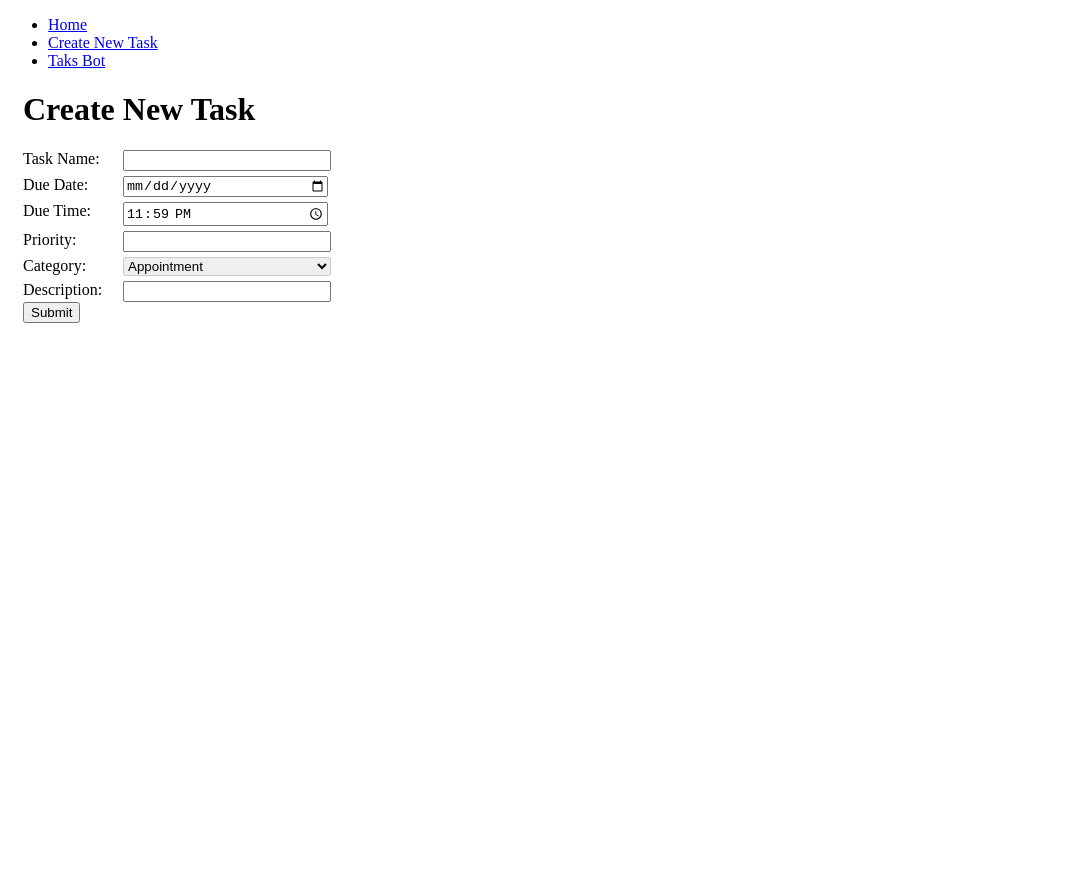
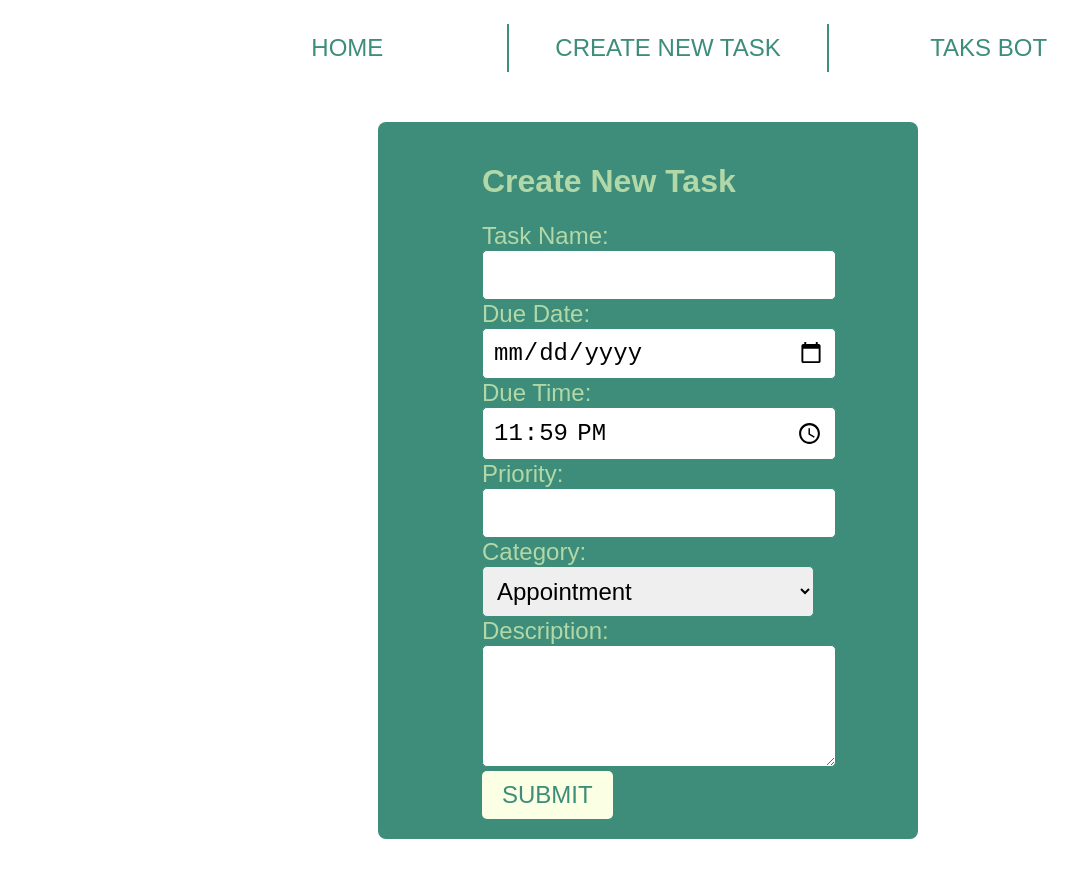
Before and after one commit to ixnp/628TeamProject, a React (Create React App) app in the folder client/: page /new_task in a window 1280 px wide. Shown: the top 878 px of the page, without its empty margins (0-1087 px from the left). Before the commit the page ends 800 px from the top, so only its background shows below. Built offline with nearby package versions, Linux system fonts and the light colour scheme.

Commit message:
css added

```diff
--- a/client/src/App.js
+++ b/client/src/App.js
@@ -1,3 +1,5 @@
+import "./styles/Variables.css";
+import "./styles/Main.css";
 import TaskForm from "./components/CreateTaskForm";
 import SortTaskMenu from "./components/SortTaskMenu";
 import AIrequest from "./components/AIrequest";
@@ -7,7 +9,6 @@ import React, { useState } from "react";
 import { tasksTemp } from "./data/TempTasks";
 
 function App() {
-  const [formRendered, setformRendered] = useState("");
   const [taskStates, setTasks] = useState(tasksTemp);
 
   const addTask = (newTask) => {
@@ -16,7 +17,7 @@ function App() {
 
   return (
     <BrowserRouter>
-      <div className="main container">
+      <div className="container">
         <nav className="navbar">
           <ul>
             <li>
--- a/client/src/components/CreateTaskForm.js
+++ b/client/src/components/CreateTaskForm.js
@@ -1,5 +1,5 @@
+import "../styles/Form.css";
 import React, { useState } from "react";
-import "../styles/CreateTaskPage.css";
 import { isTaskValid } from "./TaskUtils";
 
 function TaskForm({ updateTasks }) {
@@ -13,19 +13,17 @@ function TaskForm({ updateTasks }) {
   });
 
   const handleChange = (event) => {
-    const name = event.target.name;     // The updated field name.
-    const value = event.target.value;   // The updated field's new value.
+    const name = event.target.name; // The updated field name.
+    const value = event.target.value; // The updated field's new value.
     setNewTask((values) => ({ ...values, [name]: value }));
   };
 
   const handleSubmit = (event) => {
     event.preventDefault();
-    if(isTaskValid(newTask)) {
+    if (isTaskValid(newTask)) {
       updateTasks(newTask);
     }
   };
-
-
 
   return (
     <form onSubmit={handleSubmit}>
@@ -117,7 +115,7 @@ function TaskForm({ updateTasks }) {
           </div>
 
           <div class="desc">
-            <input
+            <textarea
               className="create-task-input"
               type="text"
               name="description"
--- a/client/src/components/SortTaskMenu.js
+++ b/client/src/components/SortTaskMenu.js
@@ -1,3 +1,5 @@
+import "../styles/Tasks.css";
+
 import TaskList from "./TaskList";
 import { useState } from "react";
 import { getTaskTime } from "./TaskUtils";
@@ -16,8 +18,7 @@ function SortTaskMenu({ tasks }) {
   };
 
   return (
-    <>
-      <h1>To-Do List</h1>
+    <div className="task-container">
       <select onChange={updateSelectedCategory}>
         <option value="All">All Categories</option>
         <option value="Appointment">Appointment</option>
@@ -40,7 +41,7 @@ function SortTaskMenu({ tasks }) {
       </select>
 
       <TaskList tasks={sort(tasks)} category={selectedCategory} />
-    </>
+    </div>
   );
 
   /*
--- a/client/src/components/TaskCard.js
+++ b/client/src/components/TaskCard.js
@@ -7,7 +7,7 @@ function TaskCard({
   taskType,
 }) {
   return (
-    <div>
+    <div className="task-card">
       <h2>{taskName}</h2>
       <ul>
         <li>Priority: {priority}</li>
@@ -16,9 +16,11 @@ function TaskCard({
           Due Date: {dueDate} <span>{dueTime}</span>
         </li>
         <li>Description: {description}</li>
+      </ul>
+      <div className="task-buttons">
         <button>Delete Task</button>
         <button>Edit Task</button>
-      </ul>
+      </div>
     </div>
   );
 }
--- a/client/src/styles/CreateTaskPage.css
+++ /dev/null
@@ -1,69 +0,0 @@
-
-.form-global {
-    margin-left: 15px;
-}
-.create-task-input {
-    width: 200px;
-  }
-
-  .create-task-select {
-    width: 208px;
-    border: 1px solid #ccc;
-    border-radius: 2px;
-  }
-
-  .wrapper {
-    display: grid;
-    grid-template-columns: 100px 200px;
-    row-gap: 5px;
-  }
-  .name-label {
-    grid-row: 1;
-    grid-column: 1;
-  }
-  .name {
-    grid-row: 1;
-    grid-column: 2;
-  }
-  .date-label {
-    grid-row: 2;
-    grid-column: 1;
-
-  }
-  .date {
-    grid-row: 2;
-    grid-column: 2;
-  }
-  .time-label {
-    grid-row: 3;
-    grid-column: 1;
-
-  }
-  .time {
-    grid-row: 3;
-    grid-column: 2;
-  }
-  .priority-label {
-    grid-row: 4;
-    grid-column: 1;
-  }
-  .priority {
-    grid-row: 4;
-    grid-column: 2;
-  }
-  .category-label {
-    grid-row: 5;
-    grid-column: 1;
-  }
-  .category {
-    grid-row: 5;
-    grid-column: 2;
-  }
-  .desc-label {
-    grid-row: 6;
-    grid-column: 1;
-  }
-  .desc {
-    grid-row: 6;
-    grid-column: 2;
-  }
--- /dev/null
+++ b/client/src/styles/Form.css
@@ -0,0 +1,40 @@
+form {
+  display: flex;
+  flex-direction: column;
+  width: 100%;
+  max-width: 500px;
+  margin: 5% auto;
+  padding: 20px;
+  background-color: var(--primary-color);
+  color: var(--secondary-color);
+  border-radius: 8px;
+  justify-content: center;
+  align-items: center;
+}
+label {
+  font-size: 1.5em;
+}
+input,
+textarea,
+select {
+  width: 100%;
+  padding: 10px;
+  border: 1px solid var(--primary-color);
+  border-radius: 5px;
+  font-size: 1.5rem;
+}
+
+textarea {
+  height: 100px;
+}
+
+input[type="submit"] {
+  width: auto;
+  padding: 10px 20px;
+  border: none;
+  background-color: var(--call-to-action-color);
+  color: var(--primary-color);
+  font-size: 1.5rem;
+  text-transform: uppercase;
+  border-radius: 5px;
+}
--- /dev/null
+++ b/client/src/styles/Main.css
@@ -0,0 +1,39 @@
+/* Adds all content in the body to the middle of page */
+body {
+  display: flex;
+  justify-content: center;
+  align-items: center;
+  font-family: Arial, sans-serif;
+  width: 100%;
+}
+li {
+  list-style: none;
+}
+nav {
+  min-width: 1000px;
+}
+nav ul {
+  display: flex;
+  flex-direction: row;
+  justify-content: space-around;
+  text-align: center;
+}
+nav li {
+  height: 100%;
+  width: 100%;
+  font-size: 1.5rem;
+  padding: 10px;
+  color: var(--primary-color);
+}
+nav ul li:not(:last-child) {
+  border-right: 2px solid;
+}
+nav li:hover {
+  background-color: var(--higlight-color);
+}
+nav ul li a {
+  text-decoration: none;
+  color: inherit;
+  text-transform: uppercase;
+  padding: 1rem;
+}
--- /dev/null
+++ b/client/src/styles/Tasks.css
@@ -0,0 +1,59 @@
+.task-container {
+  color: var(--primary-color);
+  display: flex;
+  flex-direction: column;
+  align-items: end;
+  font-size: 1.2rem;
+}
+
+.task-container select {
+  width: 30%;
+  margin: 10px;
+  height: 40px;
+  font-size: 1rem;
+  text-align: center;
+}
+
+.task-card {
+  background-color: var(--primary-color);
+  color: var(--secondary-color);
+  margin: 10px;
+  padding: 10px;
+  width: 100%;
+  border-radius: 8px;
+  display: grid;
+  grid-template-columns: 180px auto 150px;
+  gap: 20px;
+  align-items: center;
+}
+
+.task-card h2 {
+  width: 100%;
+  text-align: left;
+}
+
+.task-card ul {
+  padding: 0;
+  margin: 0;
+  list-style: none;
+}
+
+.task-card li {
+  text-align: start;
+}
+
+.task-buttons {
+  display: flex;
+  flex-direction: column;
+  align-items: end;
+}
+
+.task-buttons button {
+  height: 40px;
+  width: 130px;
+  background-color: var(--call-to-action-color);
+  color: var(--primary-color);
+  text-transform: uppercase;
+  margin: 5px;
+  border: none;
+}
--- /dev/null
+++ b/client/src/styles/Variables.css
@@ -0,0 +1,9 @@
+:root {
+  /* colors */
+  --primary-color: #3d8d7a;
+  --secondary-color: #b3d8a8;
+  --higlight-color: #a3d1c6;
+  --call-to-action-color: #fbffe4;
+  /* fonts */
+  --font-family: Arial, sans-serif;
+}
```
